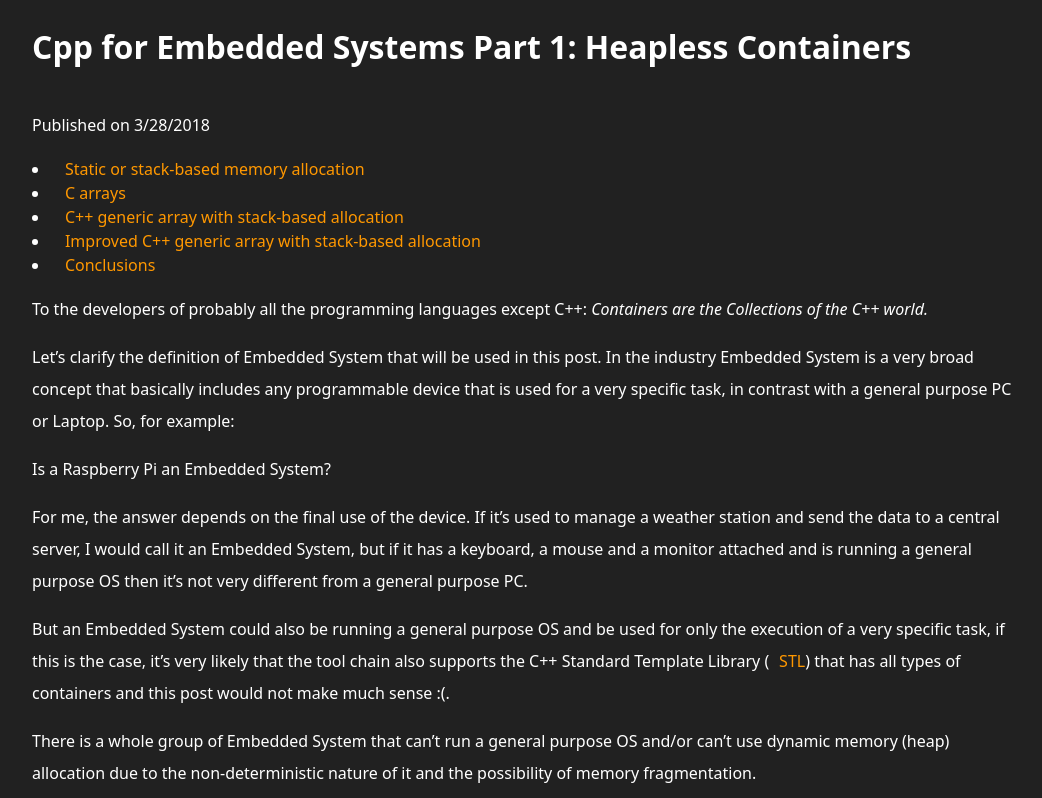
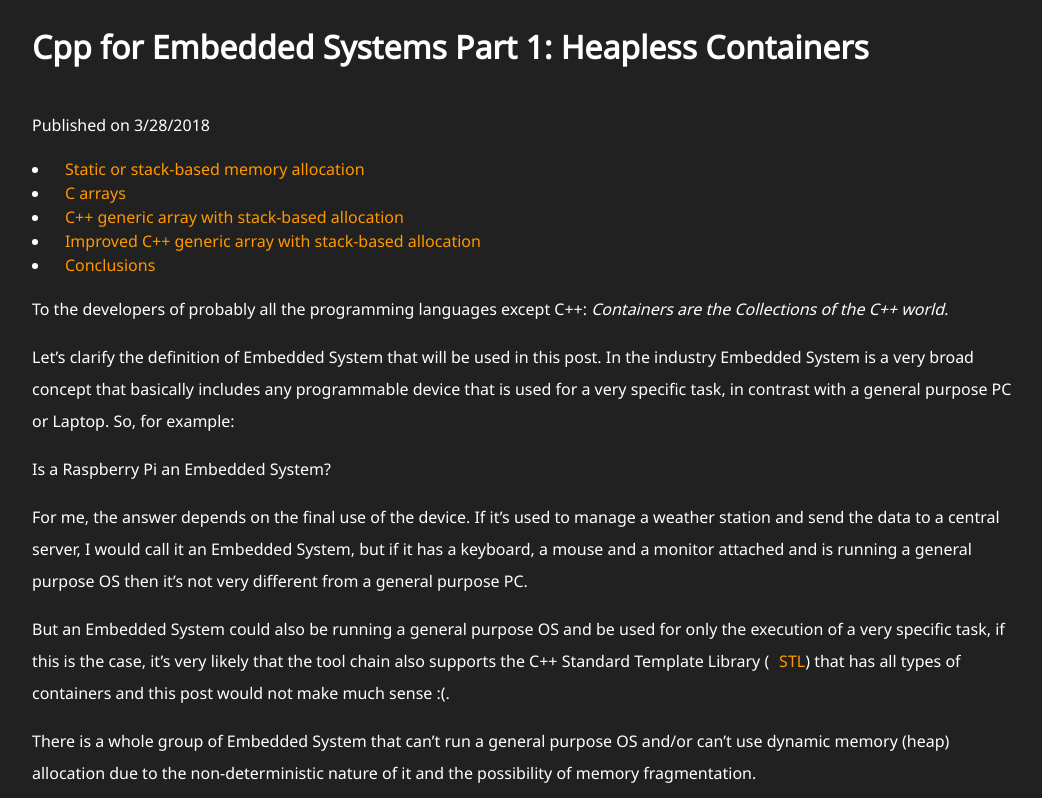
Before and after one commit to ecruzolivera/ecruzolivera-website, an Astro site: page /blog/Cpp_for_Embedded_Systems_Part_1_Heapless_Containers in a window 1280 px wide. Shown: the part 971-1769 px from the top of the page, without its empty margins (112-1154 px from the left). Built offline with nearby package versions, Linux system fonts and the light colour scheme; Astro itself is replaced by a stand-in of ours.

Commit message:
fixing format

```diff
--- a/src/styles/global.css
+++ b/src/styles/global.css
@@ -1,15 +1,22 @@
+/* @font-face { */
+/*   font-family: "Noto Sans Italic"; */
+/*   src: url("/fonts/NotoSans-Italic.ttf") format("truetype"); */
+/*   font-weight: normal; */
+/*   font-style: italic; */
+/*   font-display: swap; */
+/* } */
+
+/* @font-face { */
+/*   font-family: "Noto Sans Bold"; */
+/*   src: url("/fonts/NotoSans-Bold.ttf") format("truetype"); */
+/*   font-weight: normal; */
+/*   font-style: normal; */
+/*   font-display: swap; */
+/* } */
 /* Register your custom font family and tell the browser where to find it. */
 @font-face {
   font-family: "Noto Sans";
-  src: url("/fonts/NotoSans-Regular.ttf") format("ttf");
-  font-weight: normal;
-  font-style: normal;
-  font-display: swap;
-}
-
-@font-face {
-  font-family: "Noto Sans Italic";
-  src: url("/fonts/NotoSans-Italic.ttf") format("ttf");
+  src: url("/fonts/NotoSans-Regular.ttf") format("truetype");
   font-weight: normal;
   font-style: normal;
   font-display: swap;
@@ -17,15 +24,7 @@
 
 @font-face {
   font-family: "Noto Sans Mono";
-  src: url("/fonts/NotoSansMono-Regular.ttf") format("ttf");
-  font-weight: normal;
-  font-style: normal;
-  font-display: swap;
-}
-
-@font-face {
-  font-family: "Noto Sans Bold";
-  src: url("/fonts/NotoSans-Bold.ttf") format("ttf");
+  src: url("/fonts/NotoSansMono-Regular.ttf") format("truetype");
   font-weight: normal;
   font-style: normal;
   font-display: swap;
```
